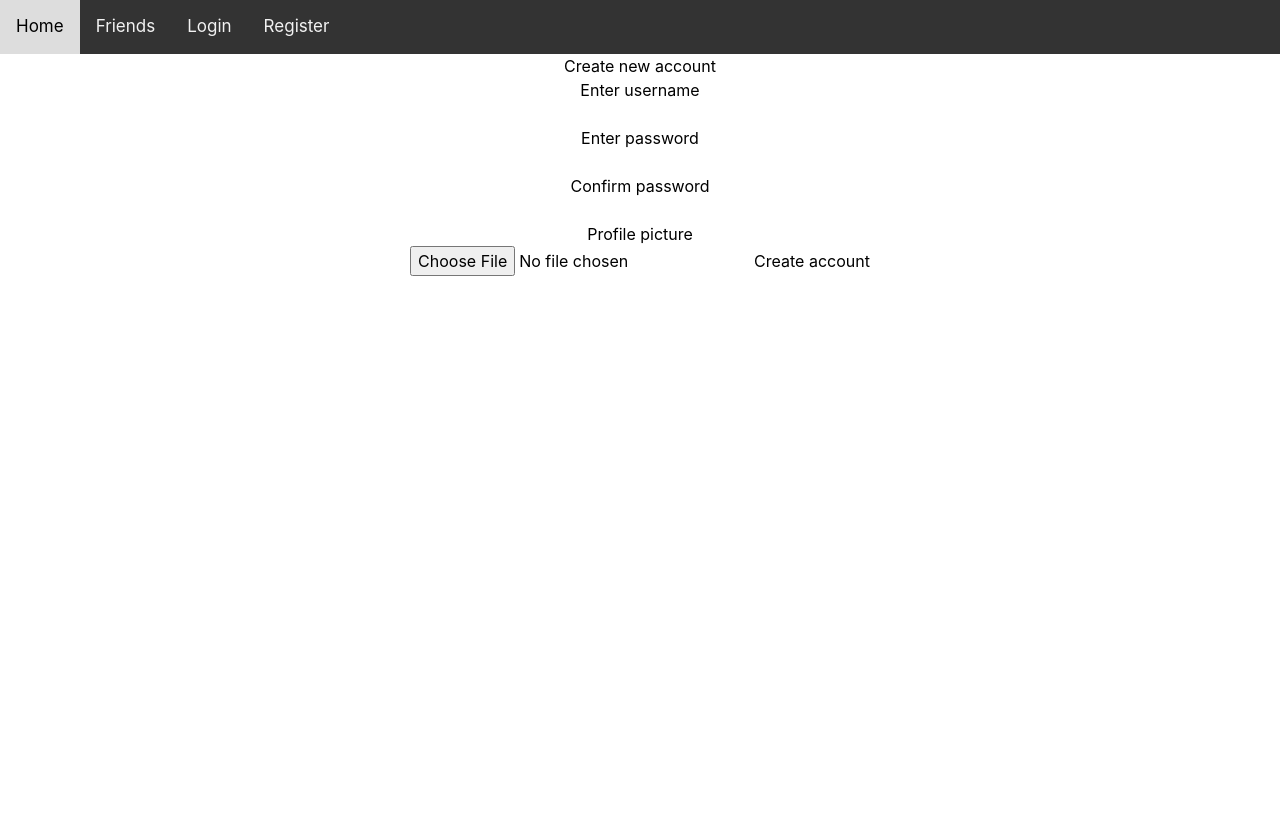
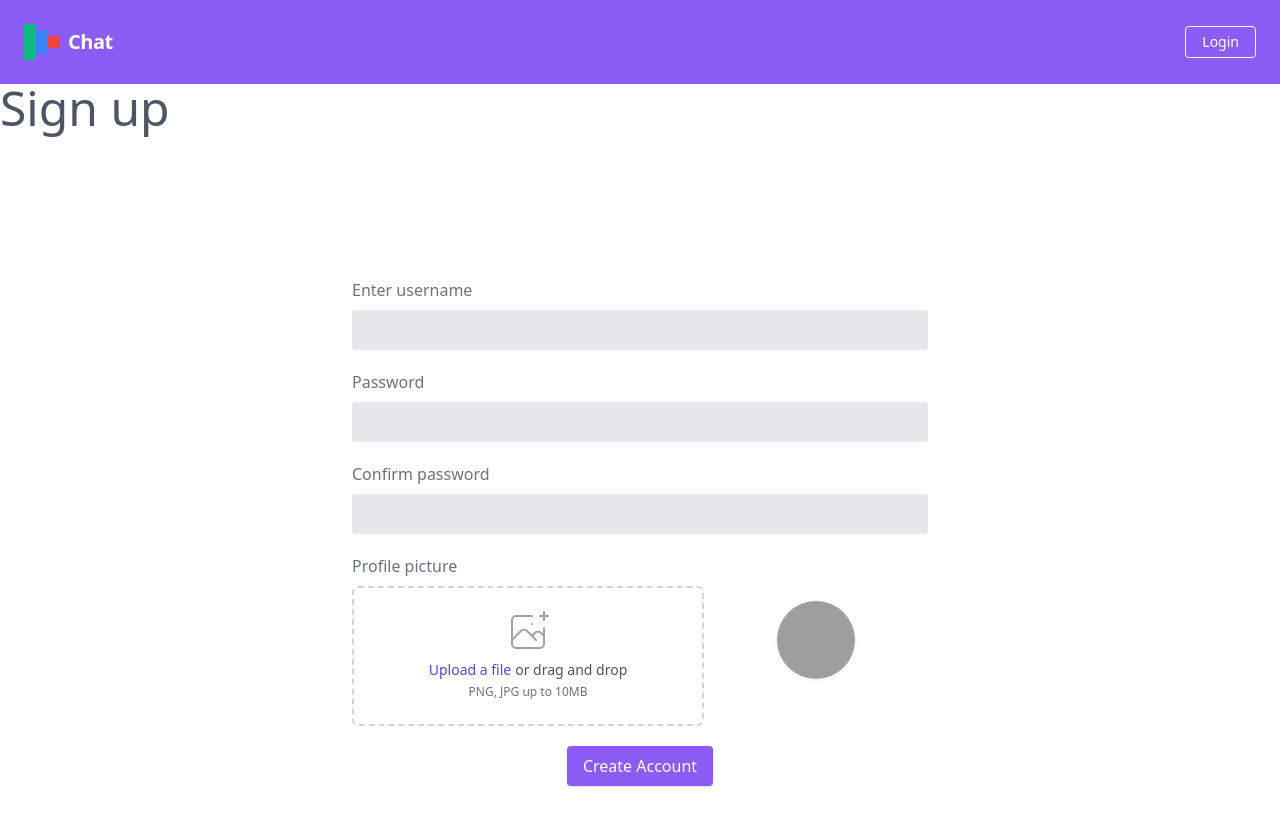
Before and after one commit to zspiler/chat, a React (Create React App) app in the folder client/: page /signup in a window 1280 px wide. Shown: the top 826 px of the page. Before the commit the page ends 800 px from the top, so only its background shows below. Built offline with nearby package versions, Linux system fonts and the light colour scheme; no server answers; grey boxes are pictures that could not be loaded.

Commit message:
Styled navbar, login page, sign up page

```diff
--- a/client/src/index.css
+++ b/client/src/index.css
@@ -1,7 +1,7 @@
 @tailwind base;
 @tailwind components;
 @tailwind utilities;
-
+/* /*
 body {
 	margin: 0;
 	font-family: -apple-system, BlinkMacSystemFont, "Segoe UI", "Roboto",
@@ -14,13 +14,39 @@ body {
 code {
 	font-family: source-code-pro, Menlo, Monaco, Consolas, "Courier New",
 		monospace;
+} */
+
+/* div {
+	left: 50%;
+	text-align: center;
+}  */
+
+.active-tab {
+	@apply text-white;
 }
 
-div {
-	left: 50%;
-	text-align: center;
+.loader {
+	border-top-color: #ffffff;
+	border-bottom-color: #ffffff;
+
+	-webkit-animation: spinner 1s ease-out infinite;
+	animation: spinner 1s ease-out infinite;
 }
 
-p.error {
-	color: red;
+@-webkit-keyframes spinner {
+	0% {
+		-webkit-transform: rotate(0deg);
+	}
+	100% {
+		-webkit-transform: rotate(360deg);
+	}
 }
+
+@keyframes spinner {
+	0% {
+		transform: rotate(0deg);
+	}
+	100% {
+		transform: rotate(360deg);
+	}
+}
--- a/client/src/layout/NavigationBar.js
+++ b/client/src/layout/NavigationBar.js
@@ -2,13 +2,12 @@ import React from "react";
 import { useHistory } from "react-router-dom";
 import { useSelector } from "react-redux";
 import { NavLink, Link } from "react-router-dom";
-
+import { useLocation } from "react-router-dom";
 import { useDispatch } from "react-redux";
 import { logoutUser } from "../store/auth-slice";
 
-import classes from "./NavigationBar.module.css";
-
 function NavigationBar() {
+	const location = useLocation();
 	const history = useHistory();
 	const dispatch = useDispatch();
 
@@ -27,26 +26,105 @@ function NavigationBar() {
 	}
 
 	return (
-		<div className={classes.topnav}>
-			<NavLink to="/home" activeClassName={classes.active}>
-				Home
-			</NavLink>
-			<NavLink to="/friends" activeClassName={classes.active}>
-				Friends
-			</NavLink>
+		<nav className="flex items-center justify-between flex-wrap bg-purple-500 p-6">
+			<Link to="/">
+				<div className="flex items-center flex-shrink-0 text-white mr-6">
+					<div className="flex items-center mr-2">
+						<div className="bg-green-500 h-9 w-3"></div>
+						<div className="bg-blue-500 h-6 w-3"></div>
+						<div className="bg-red-500 h-3 w-3"></div>
+					</div>
 
-			{auth.token && <a>Logged in as: {auth.username}</a>}
-			{auth.token ? (
-				<a className="text-gray-1000" onClick={logOut}>
-					Log Out
-				</a>
-			) : (
-				<React.Fragment>
-					<Link to="/login">Login</Link>
-					<Link to="/signup">Register</Link>
-				</React.Fragment>
-			)}
-		</div>
+					<span className="font-semibold text-xl tracking-tight">
+						Chat
+					</span>
+				</div>
+			</Link>
+			<div className="block lg:hidden">
+				<button className="flex items-center px-3 py-2 border rounded text-purple-200 border-purple-400 hover:text-white hover:border-white">
+					<svg
+						className="fill-current h-3 w-3"
+						viewBox="0 0 20 20"
+						xmlns="http://www.w3.org/2000/svg"
+					>
+						<title>Menu</title>
+						<path d="M0 3h20v2H0V3zm0 6h20v2H0V9zm0 6h20v2H0v-2z" />
+					</svg>
+				</button>
+			</div>
+			<div className="w-full block flex-grow lg:flex lg:items-center lg:w-auto">
+				<div className="lg:flex-grow">
+					{auth.token && (
+						<React.Fragment>
+							<div
+								href="#responsive-header"
+								className="block mt-4 lg:inline-block lg:mt-0 text-purple-200 hover:text-white mr-4"
+							>
+								<NavLink
+									to="/direct"
+									activeClassName="active-tab"
+								>
+									Direct
+								</NavLink>
+							</div>
+							<div
+								href="#responsive-header"
+								className="block mt-4 lg:inline-block lg:mt-0 text-purple-200 hover:text-white mr-4"
+							>
+								<NavLink
+									to="/group"
+									activeClassName="active-tab"
+								>
+									Group
+								</NavLink>
+							</div>
+						</React.Fragment>
+					)}
+				</div>
+
+				<div>
+					<div className="flex space-x-4">
+						{auth.token && (
+							<React.Fragment>
+								<span className="text-white py-2 align-middle">
+									Hello, {auth.username}!
+								</span>
+								<img
+									className="inline-block rounded-full border border-gray-100 shadow-sm h-8 w-8"
+									src={`/images/${auth.profilePicture}`}
+									alt={`${auth.username}`}
+								/>
+							</React.Fragment>
+						)}
+						{auth.token && (
+							<div
+								className="cursor-pointer inline-block text-sm px-4 py-3 leading-none border rounded text-white border-white hover:border-transparent hover:text-purple-500 hover:bg-white mt-4 lg:mt-0"
+								onClick={logOut}
+							>
+								Log Out
+							</div>
+						)}
+						<React.Fragment>
+							{!auth.token && location.pathname !== "/login" && (
+								<Link to="/login">
+									<div className="inline-block ml-2 text-sm px-4 py-2 leading-none border rounded text-white border-white hover:border-transparent hover:text-purple-500 hover:bg-white mt-4 lg:mt-0">
+										Login
+									</div>
+								</Link>
+							)}
+
+							{!auth.token && location.pathname !== "/signup" && (
+								<Link to="/signup">
+									<div className="inline-block ml-2 text-sm px-4 py-2 leading-none border rounded text-white border-white hover:border-transparent hover:text-purple-500 hover:bg-white mt-4 lg:mt-0">
+										Sign Up
+									</div>
+								</Link>
+							)}
+						</React.Fragment>
+					</div>
+				</div>
+			</div>
+		</nav>
 	);
 }
 
--- a/client/src/layout/NavigationBar.module.css
+++ /dev/null
@@ -1,27 +0,0 @@
-/* Add a black background color to the top navigation */
-.topnav {
-	background-color: #333;
-	overflow: hidden;
-}
-
-/* Style the links inside the navigation bar */
-.topnav a {
-	float: left;
-	color: #f2f2f2;
-	text-align: center;
-	padding: 14px 16px;
-	text-decoration: none;
-	font-size: 17px;
-}
-
-/* Change the color of links on hover */
-.topnav a:hover {
-	background-color: #ddd;
-	color: black;
-}
-
-/* Add a color to the active/current link */
-.topnav a.active {
-	background-color: #04aa6d;
-	color: white;
-}
--- a/client/src/pages/Login.js
+++ b/client/src/pages/Login.js
@@ -1,7 +1,6 @@
 import React, { useState } from "react";
 import { useDispatch, useSelector } from "react-redux";
 import { useHistory } from "react-router-dom";
-import axios from "axios";
 
 import { loginUser } from "../store/auth-slice";
 
@@ -17,28 +16,16 @@ function Login() {
 		password: "",
 	});
 
-	// TODO: v Login se state reseta na initial, v 'friends' pa ne?
-
 	function onInputChange(event) {
 		setFormData((prevData) => {
 			return { ...prevData, [event.target.name]: event.target.value };
 		});
 	}
 
-	async function custom() {
-		try {
-			const res = await axios.post("/api/auth/protected", {
-				withCredentials: true,
-			});
-			console.log(res);
-		} catch (err) {
-			console.log(err);
-		}
-	}
-
 	async function onSubmit(event) {
 		event.preventDefault();
 		if (!(formData.username.length > 0 && formData.password.length > 0)) {
+			// TODO: error
 			return;
 		}
 
@@ -53,42 +40,69 @@ function Login() {
 	}
 
 	return (
-		<div>
-			<h1>Log in</h1>
-			<form onSubmit={onSubmit}>
-				<label>Username</label> <br />
+		<React.Fragment>
+			<p className="text-5xl text-gray-600">Log In</p>
+
+			<div className="flex items-center justify-center h-screen">
+				<form
+					className="w-full max-w-sm md:max-w-xl"
+					onSubmit={onSubmit}
+				>
+					<div className="mb-5">
+						<label
+							className="block text-gray-500 mb-2"
+							htmlFor="username"
+						>
+							Username
+						</label>
 						<input
+							className="bg-gray-200 appearance-none border-2 border-gray-200 rounded w-full py-2 px-4 text-gray-700 leading-tight focus:outline-none focus:bg-white focus:border-purple-500"
+							id="inline-full-name"
+							type="text"
 							name="username"
-					type="text"
-					onChange={onInputChange}
-				/>{" "}
-				<br />
-				<label>Password</label> <br />
-				<input
-					name="password"
-					type="password"
 							onChange={onInputChange}
 						/>
-				<br />
+					</div>
+					<div className="mb-5">
+						<label
+							className="block text-gray-500 mb-2"
+							htmlFor="password"
+						>
+							Password
+						</label>
+						<input
+							className="bg-gray-200 appearance-none border-2 border-gray-200 rounded w-full py-2 px-4 text-gray-700 leading-tight focus:outline-none focus:bg-white focus:border-purple-500"
+							id="inline-password"
+							type="password"
+							name="password"
+							onChange={onInputChange}
+						/>
+					</div>
+
+					<div className="flex items-center justify-center">
 						<button
+							className="shadow bg-purple-500 hover:bg-purple-400 focus:shadow-outline focus:outline-none text-white py-2 px-4 rounded"
 							disabled={
 								!(
 									formData.username.length > 0 &&
 									formData.password.length > 0
-						)
+								) || loading
 							}
+							type="submit"
 						>
-					Log In
+							<div className=" flex justify-center items-center">
+								{loading ? (
+									<div className="loader ease-linear rounded-full border-4 border-t-4 border-gray-200 h-6 w-6"></div>
+								) : (
+									<div>Log In</div>
+								)}
+							</div>
 						</button>
-				<br />
-				<br />
-				<br />
-				<br />
+					</div>
 				</form>
-			<button onClick={custom}>Custom</button>
-			{loading && <p>Loading!</p>}
-			{error && <h4>ERROR: {error} </h4>}
+				{/* {error && <p>ERROR: {error} </p>} */}
 			</div>
+		</React.Fragment>
 	);
 }
 
--- a/client/src/pages/Signup.js
+++ b/client/src/pages/Signup.js
@@ -1,10 +1,13 @@
 import React, { useState } from "react";
 import { useHistory } from "react-router";
-import { useDispatch } from "react-redux";
+import { useDispatch, useSelector } from "react-redux";
 
 import { signupUser } from "../store/auth-slice";
 
 function Signup() {
+	const error = useSelector((state) => state.auth.error);
+	const loading = useSelector((state) => state.auth.loading);
+
 	const dispatch = useDispatch();
 	const history = useHistory();
 
@@ -84,59 +87,157 @@ function Signup() {
 	}
 
 	return (
-		<div>
-			<h1>Create new account</h1>
-			{/* <form onSubmit={onSubmit} encType="multipart/form-data"> */}
-			<form onSubmit={onSubmit}>
-				<label>Enter username</label> <br />
+		<React.Fragment>
+			<p className="text-5xl text-gray-600">Sign up</p>
+
+			<div className="flex items-center justify-center h-screen">
+				<form
+					className="w-full max-w-sm md:max-w-xl"
+					onSubmit={onSubmit}
+				>
+					<div className="mb-5">
+						<label
+							className="block text-gray-500 mb-2"
+							htmlFor="username"
+						>
+							Enter username
+						</label>
 						<input
+							className="bg-gray-200 appearance-none border-2 border-gray-200 rounded w-full py-2 px-4 text-gray-700 leading-tight focus:outline-none focus:bg-white focus:border-purple-500"
+							id="inline-full-name"
+							type="text"
 							name="username"
-					type="text"
 							onBlur={onInputBlur}
 							onChange={onInputChange}
-				/>{" "}
-				<br />
+						/>
+					</div>
 					{editedFields.username && !validFields.username && (
 						<p className="error">
 							Username should be at least 5 characters long
 						</p>
 					)}
-				<label>Enter password</label> <br />
+					<div className="mb-5">
+						<label
+							className="block text-gray-500 mb-2"
+							htmlFor="password"
+						>
+							Password
+						</label>
 						<input
+							className="bg-gray-200 appearance-none border-2 border-gray-200 rounded w-full py-2 px-4 text-gray-700 leading-tight focus:outline-none focus:bg-white focus:border-purple-500"
+							id="inline-password"
+							type="password"
 							name="password"
-					type="password"
 							onBlur={onInputBlur}
 							onChange={onInputChange}
-				/>{" "}
-				<br />
+						/>
+					</div>
 					{editedFields.password && !validFields.password && (
 						<p className="error">
 							Password should be at least 6 characters long
 						</p>
 					)}
-				<label>Confirm password</label> <br />
+					<div className="mb-5">
+						<label
+							className="block text-gray-500 mb-2"
+							htmlFor="password"
+						>
+							Confirm password
+						</label>
 						<input
+							className="bg-gray-200 appearance-none border-2 border-gray-200 rounded w-full py-2 px-4 text-gray-700 leading-tight focus:outline-none focus:bg-white focus:border-purple-500"
+							id="inline-password"
+							type="password"
 							name="passwordConfirm"
-					type="password"
 							onBlur={onInputBlur}
 							onChange={onInputChange}
-				/>{" "}
-				<br />
-				<label>Profile picture</label> <br />
-				{/* TODO: check that < 10MB and png / jpeg  */}
-				<input
-					type="file"
-					name="profilePic"
-					// value={profilePicture}
-					onChange={(e) => setProfilePicture(e.target.files[0])}
 						/>
+					</div>
 					{editedFields.passwordConfirm &&
 						!validFields.passwordConfirm && (
 							<p className="error">Passwords do not match</p>
 						)}
-				<button disabled={!formValid}>Create account</button>
+
+					<div className="flex items-center">
+						<div className="w-2/3">
+							<label className="block text-gray-500 mb-2">
+								Profile picture
+							</label>
+							<div className="mt-1 flex justify-center px-6 pt-5 pb-6 border-2 border-gray-300 border-dashed rounded-md">
+								<div className="space-y-1 text-center">
+									<svg
+										className="mx-auto h-12 w-12 text-gray-400"
+										stroke="currentColor"
+										fill="none"
+										viewBox="0 0 48 48"
+										aria-hidden="true"
+									>
+										<path
+											d="M28 8H12a4 4 0 00-4 4v20m32-12v8m0 0v8a4 4 0 01-4 4H12a4 4 0 01-4-4v-4m32-4l-3.172-3.172a4 4 0 00-5.656 0L28 28M8 32l9.172-9.172a4 4 0 015.656 0L28 28m0 0l4 4m4-24h8m-4-4v8m-12 4h.02"
+											strokeWidth={2}
+											strokeLinecap="round"
+											strokeLinejoin="round"
+										/>
+									</svg>
+									<div className="flex text-sm text-gray-600">
+										<label
+											htmlFor="file-upload"
+											className="relative cursor-pointer bg-white rounded-md font-medium text-indigo-600 hover:text-indigo-500 focus-within:outline-none focus-within:ring-2 focus-within:ring-offset-2 focus-within:ring-indigo-500"
+										>
+											<span>Upload a file</span>
+											<input
+												id="file-upload"
+												type="file"
+												className="sr-only"
+												name="profilePic"
+												onChange={(e) =>
+													setProfilePicture(
+														e.target.files[0]
+													)
+												}
+											/>
+										</label>
+										<p className="pl-1">or drag and drop</p>
+									</div>
+									<p className="text-xs text-gray-500">
+										PNG, JPG up to 10MB
+									</p>
+								</div>
+							</div>
+						</div>
+
+						<div className="flex justify-center m-6 w-1/3">
+							<img
+								className="rounded-full border border-gray-100 shadow-sm h-20 w-20"
+								src={
+									profilePicture
+										? URL.createObjectURL(profilePicture)
+										: "images/default.png"
+								}
+								alt="preview"
+							/>
+						</div>
+					</div>
+
+					<div className="flex items-center justify-center mt-5">
+						<button
+							className="shadow bg-purple-500 hover:bg-purple-400 focus:shadow-outline focus:outline-none text-white py-2 px-4 rounded"
+							disabled={!formValid}
+							type="submit"
+						>
+							<div className=" flex justify-center items-center">
+								{loading ? (
+									<div className="loader ease-linear rounded-full border-4 border-t-4 border-gray-200 h-6 w-6"></div>
+								) : (
+									<div>Create Account</div>
+								)}
+							</div>
+						</button>
+					</div>
 				</form>
+				{/* {error && <p>ERROR: {error} </p>} */}
 			</div>
+		</React.Fragment>
 	);
 }
 
--- a/client/src/store/auth-slice.js
+++ b/client/src/store/auth-slice.js
@@ -52,7 +52,6 @@ export const signupUser = createAsyncThunk(
 				},
 				{
 					headers: {
-						// "Content-Type": "multipart/form-data",
 						"Content-Type": `multipart/form-data; boundary=${formData._boundary}`,
 					},
 				}
@@ -93,6 +92,7 @@ const authSlice = createSlice({
 		error: null,
 		token: "",
 		username: "",
+		profilePicture: "",
 	},
 	reducers: {
 		// setLoading(state, action) {
@@ -115,6 +115,7 @@ const authSlice = createSlice({
 		[loginUser.fulfilled]: (state, action) => {
 			state.username = action.payload.username;
 			state.token = action.payload.token;
+			state.profilePicture = action.payload.profilePicture;
 			state.loading = false;
 		},
 		[loginUser.rejected]: (state, action) => {
@@ -124,6 +125,7 @@ const authSlice = createSlice({
 		[logoutUser.fulfilled]: (state, _) => {
 			state.token = "";
 			state.username = "";
+			state.profilePicture = "";
 		},
 
 		[signupUser.pending]: (state) => {
@@ -133,6 +135,7 @@ const authSlice = createSlice({
 		[signupUser.fulfilled]: (state, action) => {
 			state.username = action.payload.username;
 			state.token = action.payload.token;
+			state.profilePicture = action.payload.profilePicture;
 			state.loading = false;
 		},
 		[signupUser.rejected]: (state, action) => {
@@ -143,6 +146,7 @@ const authSlice = createSlice({
 		[getUser.fulfilled]: (state, action) => {
 			state.token = action.payload.token;
 			state.username = action.payload.username;
+			state.profilePicture = action.payload.profilePicture;
 		},
 	},
 });
--- a/client/tailwind.config.js
+++ b/client/tailwind.config.js
@@ -4,6 +4,7 @@ module.exports = {
 	theme: {
 		extend: {},
 	},
+
 	variants: {
 		extend: {},
 	},
```
Also changed, not shown: client/src/App.js (+6 -13 lines), client/src/pages/Home.js (deleted, +0 -7 lines), client/src/pages/Welcome.js (added, +16 -0 lines), 3 other files (tests, documents, lock files or other folders). Lines whose indentation alone changed are shown as unchanged.
